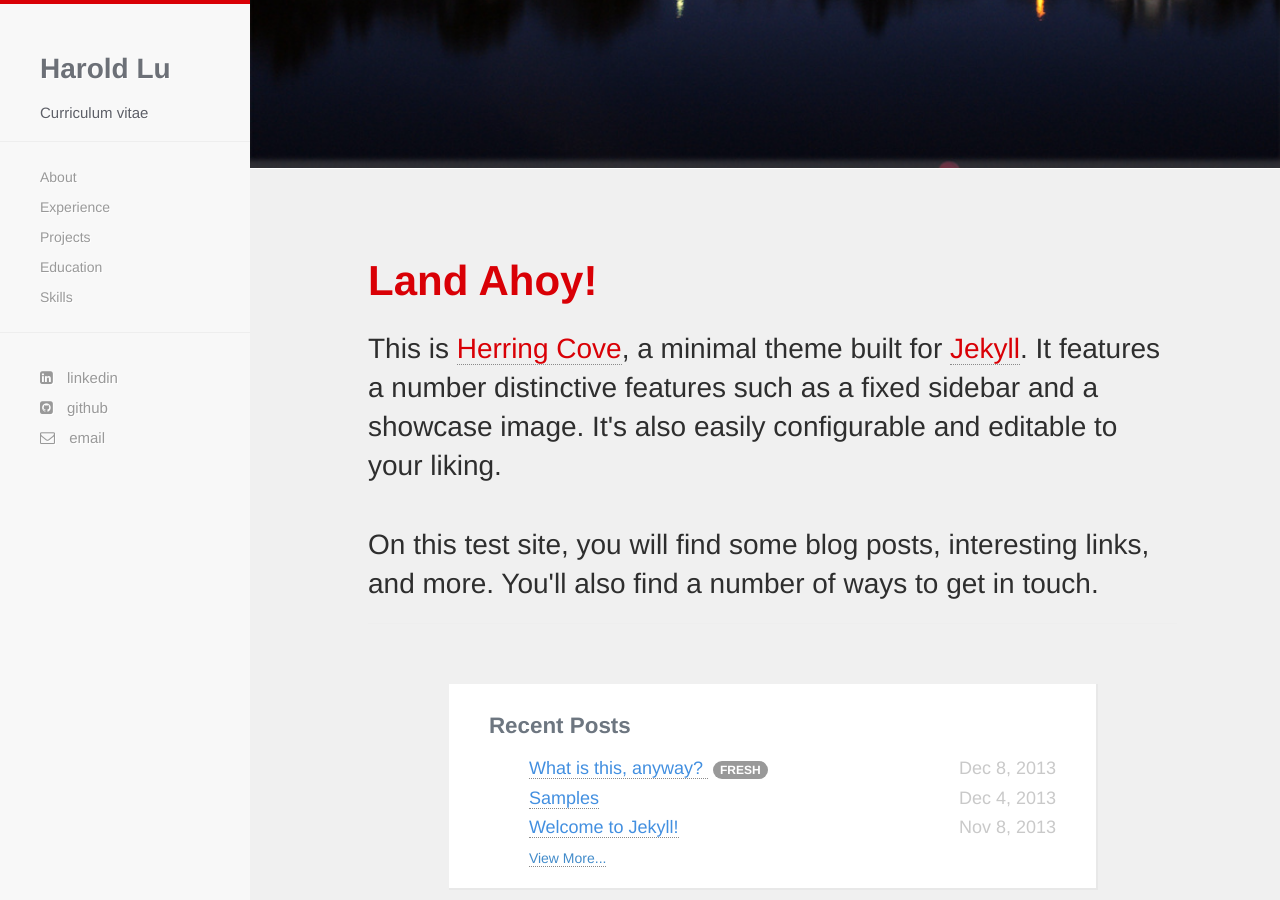
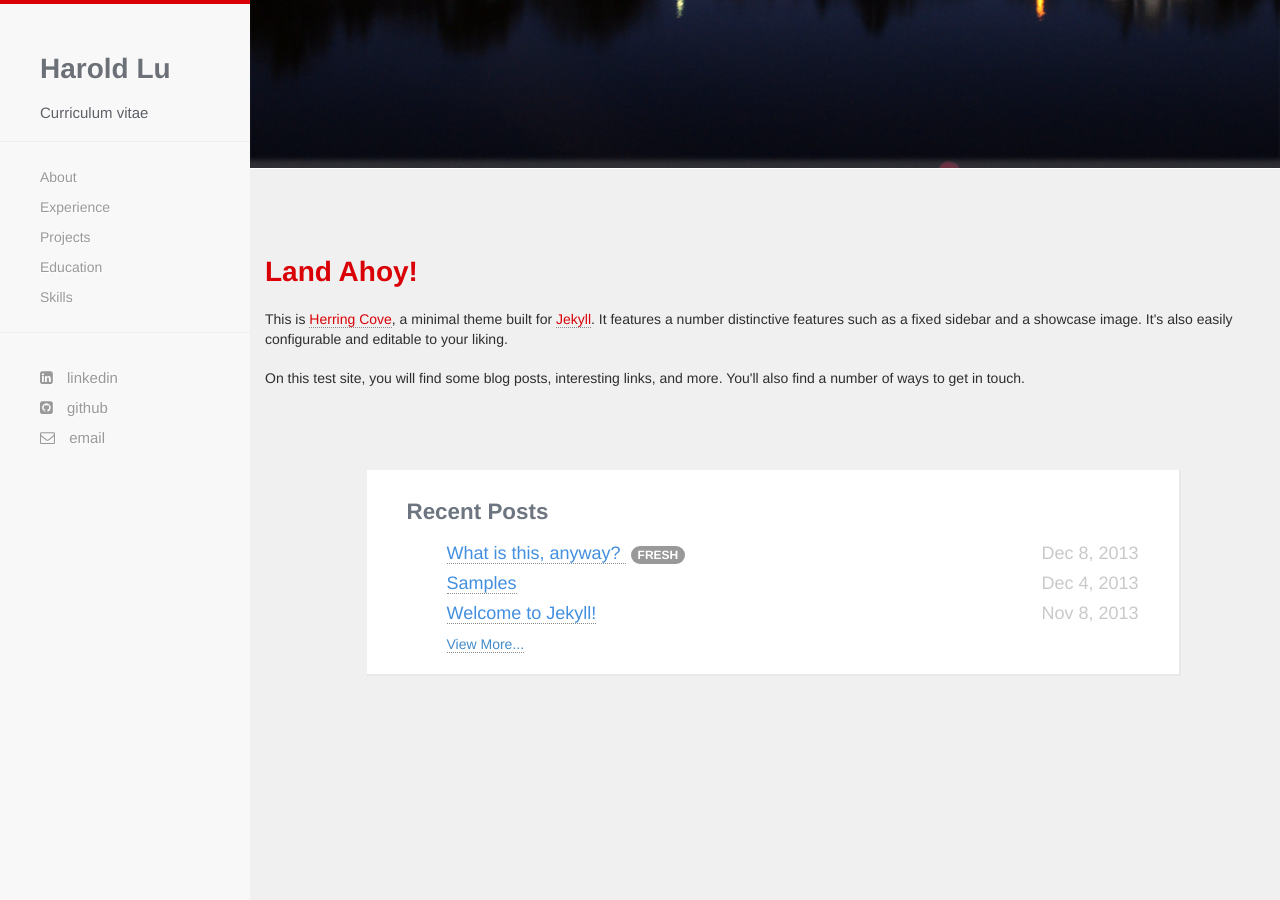
Before and after one commit to harold-lu/harold-lu.github.io, a Jekyll site: the page built from index.html, in a window 1280 px wide and 900 px high, scrolled down 535 px. Built offline with Jekyll 4.4.1, drawn with Linux system fonts in a browser that asks for light colours; nearby versions of some CDN libraries; after the commit the page ends 1249 px from its top, so only the background shows below that.

Commit message:
update body

```diff
--- a/css/hc.css
+++ b/css/hc.css
@@ -59,7 +59,7 @@ p
 
 .container
 {
-  width:80%;
+  width:100%;
   padding-right:0;
   padding-top:30px
 }
@@ -290,23 +290,15 @@ pre
 
 #welcome-greeting > h1
 {
-  font-size:3em;
+  font-size:2em;
   font-weight:700;
   color:#d90006;
   line-height:130%
 }
 
-#welcome-greeting h1:hover
-{
-  font-size:3em;
-  font-weight:700;
-  color:#2d4440;
-  transition:all .5s ease 0
-}
-
 #welcome-greeting > h2
 {
-  font-size:2em;
+  font-size:1em;
   font-weight:100;
   color:#2e2e2e;
   padding-top:0;
```
